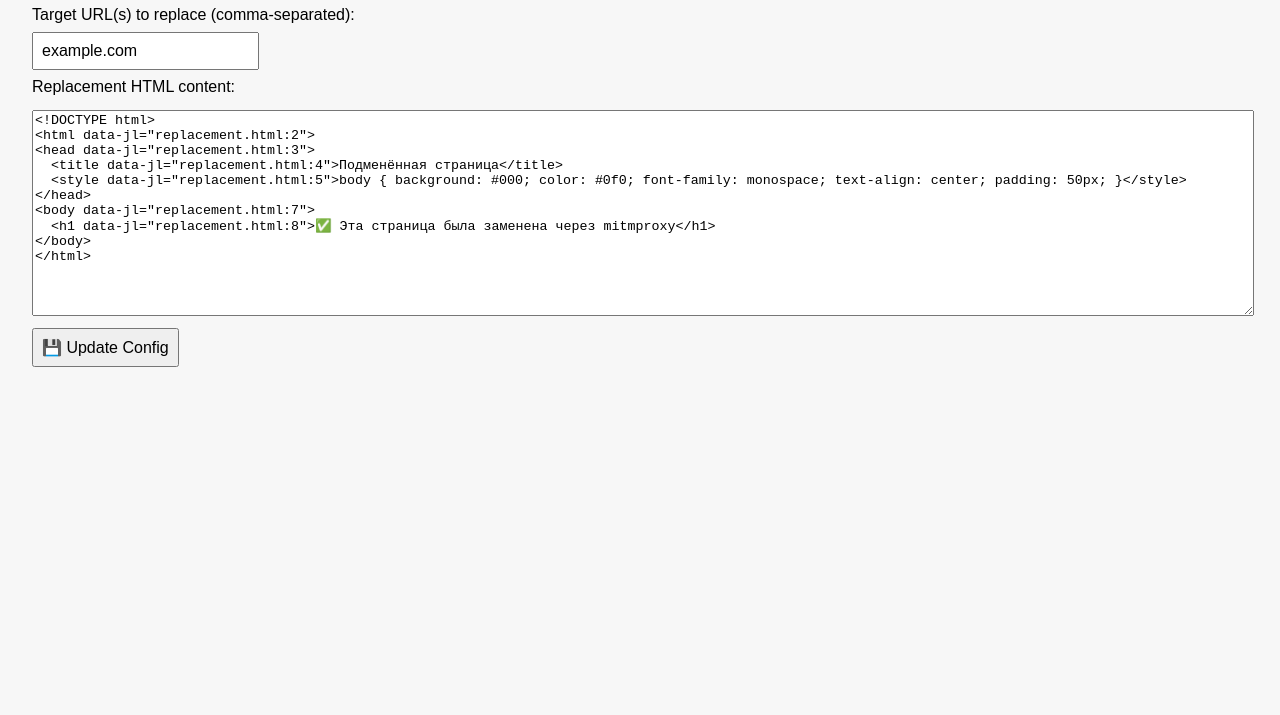
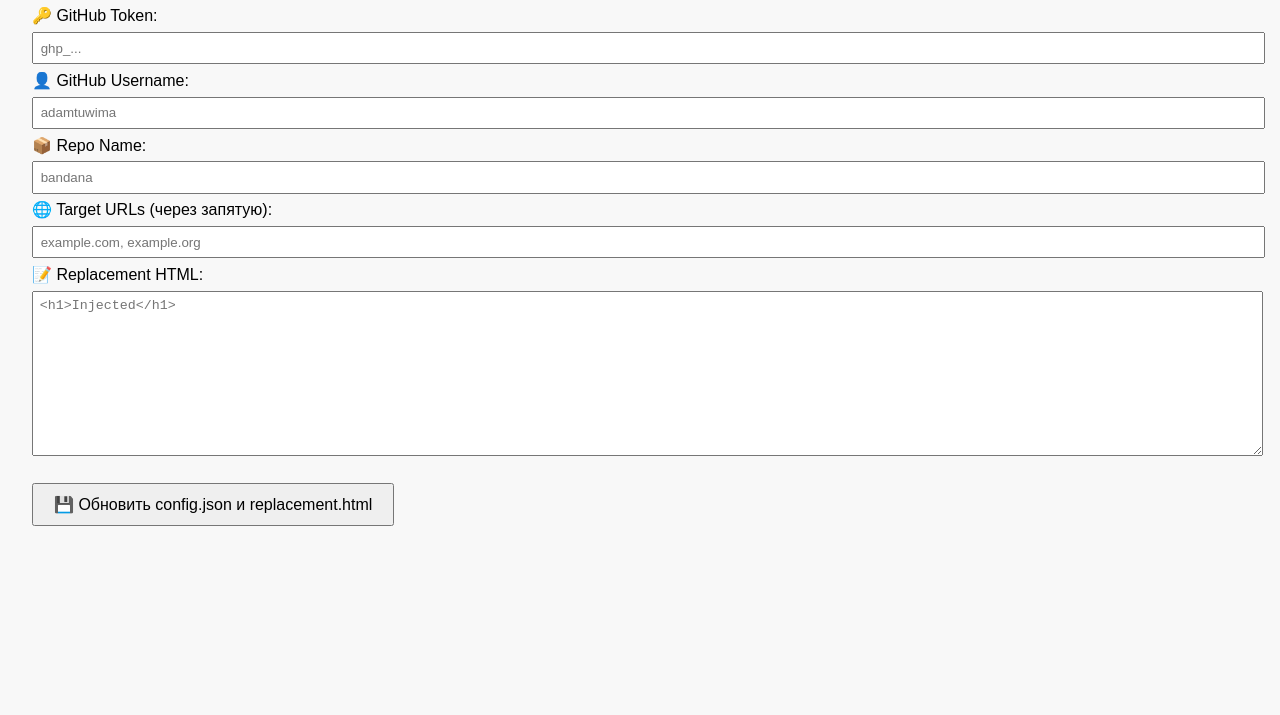
Before and after one commit to adamtuwima/bandana, a plain HTML site: page index.html in a window 1280 px wide. Shown: the part 85-800 px from the top of the page. Drawn offline with Linux system fonts and the light colour scheme.

Commit message:
Add files via upload

```diff
--- a/index.html
+++ b/index.html
@@ -1,91 +1,101 @@
 <!DOCTYPE html>
-<html lang="en">
+<html lang="ru">
 <head>
-  <meta charset="UTF-8" />
-  <title>MITM Control Panel</title>
+  <meta charset="UTF-8">
+  <title>MITM Панель управления (с GitHub API)</title>
   <style>
-    body {
-      font-family: sans-serif;
-      margin: 2em;
-      background: #f7f7f7;
-    }
-    h1 {
-      color: #444;
-    }
-    textarea {
-      width: 100%;
-      height: 200px;
-      margin-top: 1em;
-      font-family: monospace;
-    }
-    input, button {
-      margin: 0.5em 0;
-      padding: 0.5em;
-      font-size: 1em;
-    }
-    .error {
-      color: red;
-    }
-    .success {
-      color: green;
-    }
+    body { font-family: sans-serif; margin: 2em; background: #f8f8f8; }
+    input, textarea { width: 100%; padding: 0.5em; margin: 0.5em 0; }
+    button { padding: 10px 20px; font-size: 1em; margin-top: 1em; }
+    .status { margin-top: 1em; font-weight: bold; }
+    .error { color: red; }
+    .success { color: green; }
   </style>
 </head>
 <body>
-  <h1>🔧 MITM Replacement Control</h1>
+  <h1>⚙️ MITM Управление (через GitHub API)</h1>
 
-  <label for="urlInput">Target URL(s) to replace (comma-separated):</label><br />
-  <input type="text" id="urlInput" placeholder="example.com, example.org" /><br />
+  <label>🔑 GitHub Token:</label>
+  <input type="password" id="token" placeholder="ghp_..." />
 
-  <label for="htmlInput">Replacement HTML content:</label><br />
-  <textarea id="htmlInput" placeholder="&lt;h1&gt;Injected Page&lt;/h1&gt;"></textarea><br />
+  <label>👤 GitHub Username:</label>
+  <input type="text" id="username" placeholder="adamtuwima" />
 
-  <button onclick="updateConfig()">💾 Update Config</button>
+  <label>📦 Repo Name:</label>
+  <input type="text" id="repo" placeholder="bandana" />
 
-  <p id="status" class="success"></p>
+  <label>🌐 Target URLs (через запятую):</label>
+  <input type="text" id="urls" placeholder="example.com, example.org" />
+
+  <label>📝 Replacement HTML:</label>
+  <textarea id="html" rows="10" placeholder="<h1>Injected</h1>"></textarea>
+
+  <button onclick="uploadToGitHub()">💾 Обновить config.json и replacement.html</button>
+
+  <div class="status" id="status"></div>
 
   <script>
-    const configURL = 'https://adamtuwima.github.io/bandana/config.json';
-    const replacementURL = 'https://adamtuwima.github.io/bandana/replacement.html';
+    async function uploadToGitHub() {
+      const token = document.getElementById("token").value.trim();
+      const username = document.getElementById("username").value.trim();
+      const repo = document.getElementById("repo").value.trim();
+      const urls = document.getElementById("urls").value.split(',').map(u => u.trim()).filter(Boolean);
+      const html = document.getElementById("html").value;
 
-    async function fetchConfig() {
+      const config = {
+        targets: urls,
+        replacement_url: `https://${username}.github.io/${repo}/replacement.html`
+      };
+
+      if (!token || !username || !repo || !urls.length || !html) {
+        return setStatus("⚠️ Заполни все поля!", "error");
+      }
+
       try {
-        const res = await fetch(configURL);
-        if (!res.ok) throw new Error(`HTTP ${res.status}`);
-        const config = await res.json();
-        document.getElementById('urlInput').value = config.targets.join(", ");
-        const html = await (await fetch(config.replacement_url)).text();
-        document.getElementById('htmlInput').value = html;
+        await uploadFile("config.json", JSON.stringify(config, null, 2), token, username, repo);
+        await uploadFile("replacement.html", html, token, username, repo);
+        setStatus("✅ Файлы успешно обновлены!", "success");
       } catch (err) {
-        document.getElementById('status').textContent = `❌ Error loading config.json: ${err.message}`;
-        document.getElementById('status').className = 'error';
+        console.error(err);
+        setStatus("❌ Ошибка: " + err.message, "error");
       }
     }
 
-    async function updateConfig() {
-      const urls = document.getElementById('urlInput').value.split(',').map(u => u.trim());
-      const html = document.getElementById('htmlInput').value;
+    async function uploadFile(path, content, token, username, repo) {
+      const apiURL = `https://api.github.com/repos/${username}/${repo}/contents/${path}`;
+      const getRes = await fetch(apiURL, {
+        headers: { Authorization: `Bearer ${token}`, Accept: "application/vnd.github.v3+json" }
+      });
 
-      const newConfig = {
-        targets: urls,
-        replacement_url: replacementURL
+      const fileInfo = getRes.ok ? await getRes.json() : {};
+      const sha = fileInfo.sha || null;
+
+      const payload = {
+        message: `Update ${path}`,
+        content: btoa(unescape(encodeURIComponent(content))),
+        sha: sha
       };
 
-      try {
-        // Псевдо-загрузка — на самом деле ты должен вручную залить этот config.json и replacement.html на GitHub
-        console.log("⬆️ Upload these to your GitHub:");
-        console.log("config.json:", JSON.stringify(newConfig, null, 2));
-        console.log("replacement.html:", html);
+      const putRes = await fetch(apiURL, {
+        method: "PUT",
+        headers: {
+          Authorization: `Bearer ${token}`,
+          Accept: "application/vnd.github.v3+json"
+        },
+        body: JSON.stringify(payload)
+      });
 
-        document.getElementById('status').textContent = "✅ Config prepared — upload these to GitHub manually.";
-        document.getElementById('status').className = 'success';
-      } catch (err) {
-        document.getElementById('status').textContent = `❌ Failed: ${err.message}`;
-        document.getElementById('status').className = 'error';
+      if (!putRes.ok) {
+        const errText = await putRes.text();
+        throw new Error(`Ошибка загрузки ${path}: ${errText}`);
       }
     }
 
-    fetchConfig();
+    function setStatus(msg, cls) {
+      const el = document.getElementById("status");
+      el.textContent = msg;
+      el.className = `status ${cls}`;
+    }
   </script>
 </body>
 </html>
```
